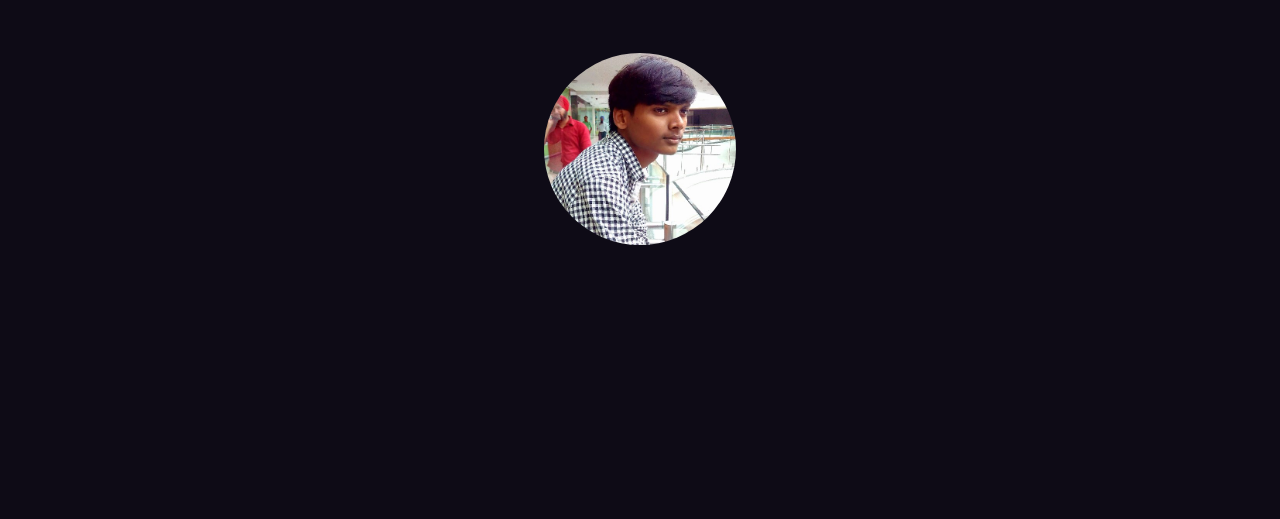
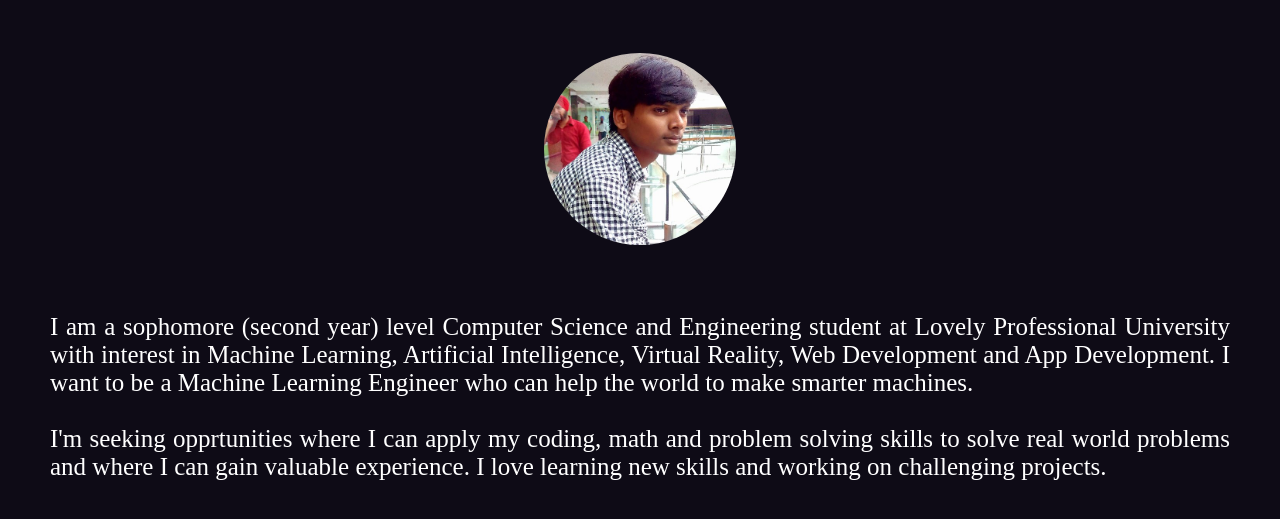
Before and after one commit to shivratangupta/shivratangupta.github.io, a plain HTML site: page aboutme.html in a window 1280 px wide. Shown: the part 59-578 px from the top of the page. Drawn offline with Linux system fonts and the light colour scheme.

Commit message:
finalized basic about me page

```diff
--- a/aboutme.html
+++ b/aboutme.html
@@ -23,8 +23,10 @@
 	<div>
 		<img src="img/shiv.jpg" id="shiv-icon">
 	</div>
-	<div>
+	<div id="my-content">
+		<p>I am a sophomore (second year) level Computer Science and Engineering student at Lovely Professional University with interest in Machine Learning, Artificial Intelligence, Virtual Reality, Web Development and App Development. I want to be a Machine Learning Engineer who can help the world to make smarter machines.</p><br>
 
+		<p>I'm seeking opprtunities where I can apply my coding, math and problem solving skills to solve real world problems and where I can gain valuable experience. I love learning new skills and working on challenging projects.</p>
 	</div>
 </div>
 </body>
--- a/style.css
+++ b/style.css
@@ -110,6 +110,14 @@ h2 {
 	width: 15%;
 	border-radius: 200px;
 	margin: 5% 42.5%;
+}
+
+#my-content {
+	margin-right: 50px;
+	margin-left: 50px;
+	color: white;
+	font-size: 25px;
+	text-align: justify;
 }
 
 @media (min-width: 1320px) {
```
